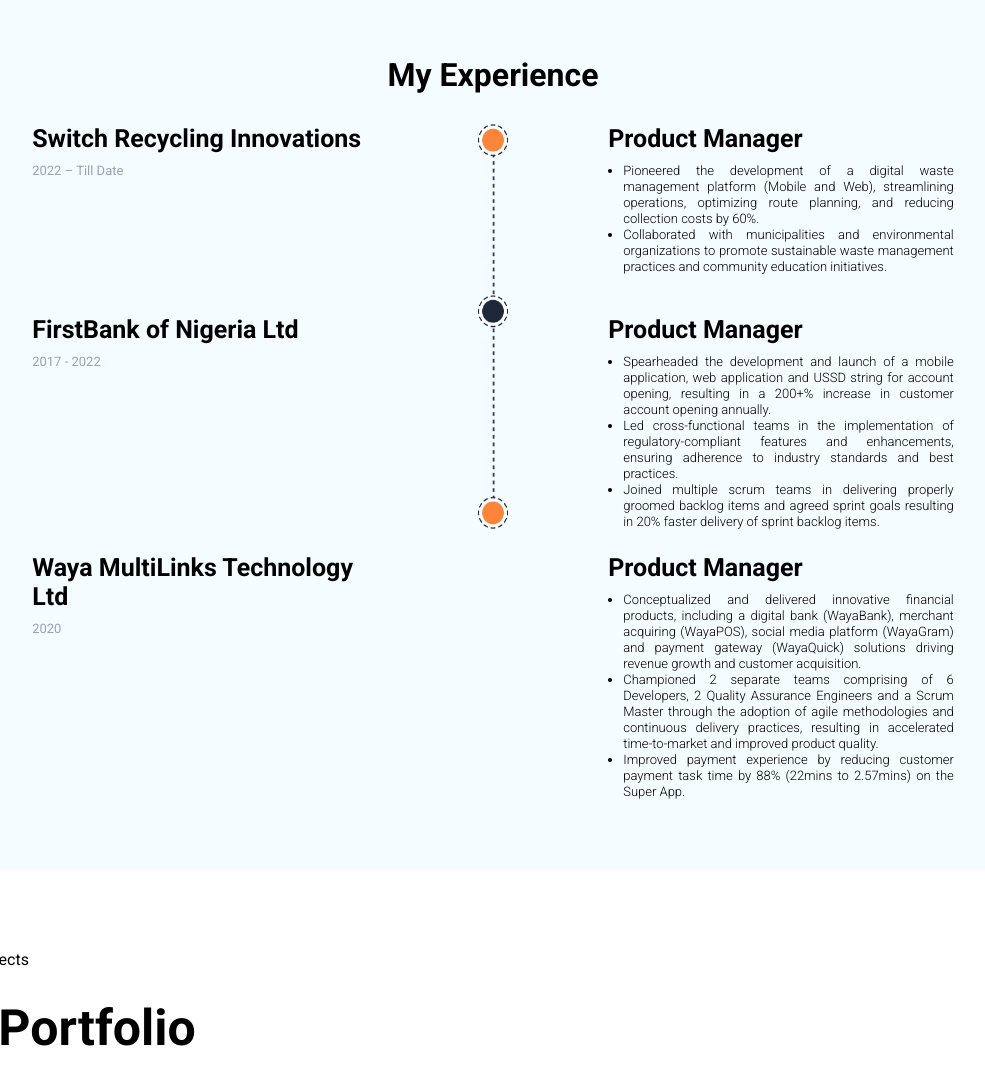
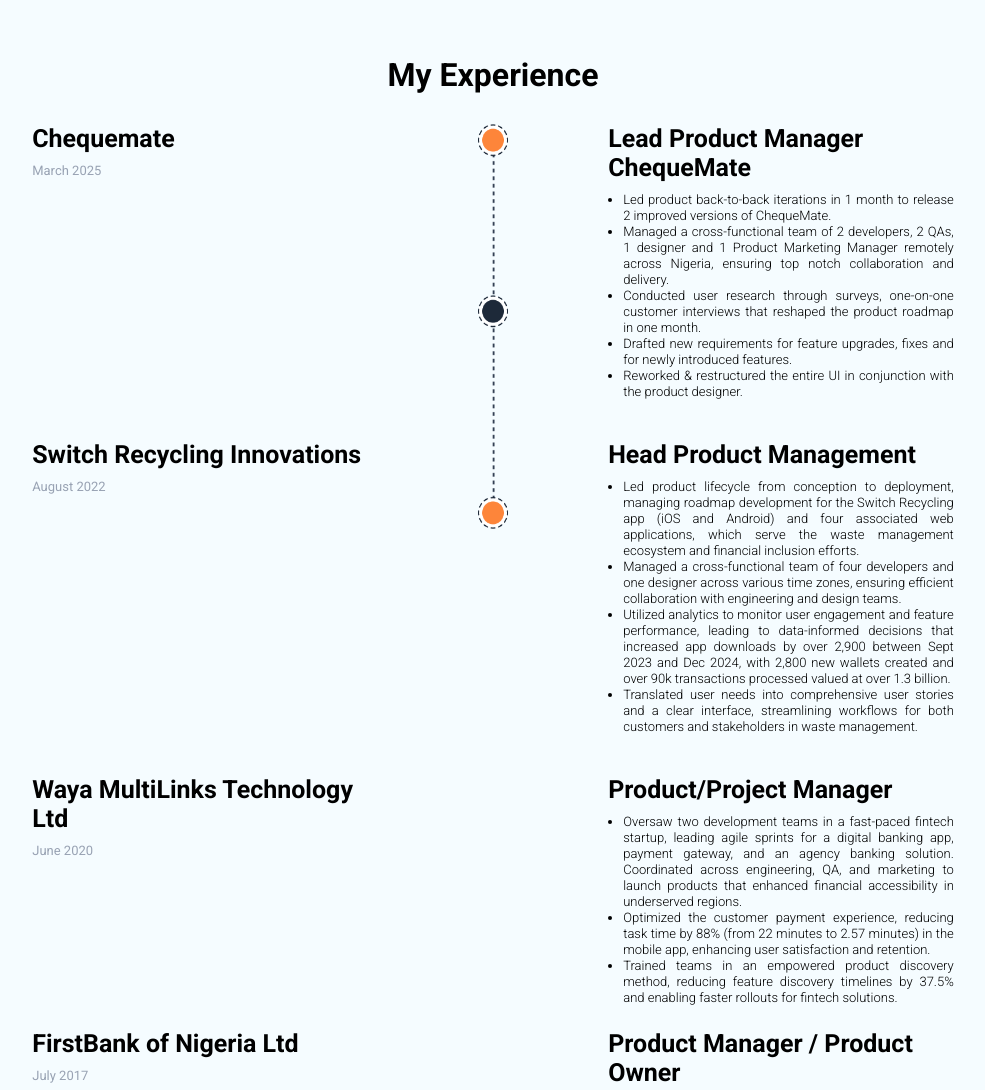
Before and after one commit to Warithlawal/Michael-odo, a plain HTML site: page index.html in a window 1280 px wide. Shown: the part 2080-3170 px from the top of the page, without its empty margins (147-1132 px from the left). Drawn offline with Linux system fonts and the light colour scheme.

Commit message:
Add files via upload

```diff
--- a/index.html
+++ b/index.html
@@ -115,14 +115,36 @@
 			<div class="experience-content exp-bottom">
 				<img class="experience-line" src="Icons/Frame.png">
 				<div class="exp-location">
-					<h1>Switch Recycling Innovations</h1>
-					<p>2022 – Till Date</p>
+					<h1>Chequemate</h1>
+					<p>March 2025</p>
 				</div>
 				<div class="exp-title">
-					<h1>Product Manager</h1>
+					<h1>Lead Product Manager ChequeMate</h1>
 					<ul>
-						<li>Pioneered the development of a digital waste management platform (Mobile and Web), streamlining operations, optimizing route planning, and reducing collection costs by 60%.</li>
-						<li>Collaborated with municipalities and environmental organizations to promote sustainable waste management practices and community education initiatives.</li>
+						<li>Led product back-to-back iterations in 1 month to release 2 improved versions of ChequeMate.</li>
+						<li>Managed a cross-functional team of 2 developers, 2 QAs, 1 designer and 1 Product Marketing Manager remotely across Nigeria, ensuring top notch collaboration and delivery.</li>
+						<li>Conducted user research through surveys, one-on-one customer interviews that reshaped the product roadmap in one month.</li>
+						<li>Drafted new requirements for feature upgrades, fixes and for newly introduced features.</li>
+						<li>Reworked & restructured the entire UI in conjunction with the product designer.</li>
+					</ul>
+				</div>
+			</div>
+
+			<img class="frame-2" src="Icons/Frame 2.png">
+
+			<div class="experience-content exp-bottom">
+
+				<div class="exp-location">
+					<h1>Switch Recycling Innovations</h1>
+					<p>August 2022</p>
+				</div>
+				<div class="exp-title">
+					<h1>Head Product Management</h1>
+					<ul>
+						<li>Led product lifecycle from conception to deployment, managing roadmap development for the Switch Recycling app (iOS and Android) and four associated web applications, which serve the waste management ecosystem and financial inclusion efforts.</li>
+						<li>Managed a cross-functional team of four developers and one designer across various time zones, ensuring efficient collaboration with engineering and design teams.</li>
+						<li>Utilized analytics to monitor user engagement and feature performance, leading to data-informed decisions that increased app downloads by over 2,900 between Sept 2023 and Dec 2024, with 2,800 new wallets created and over 90k transactions processed valued at over 1.3 billion.</li>
+						<li>Translated user needs into comprehensive user stories and a clear interface, streamlining workflows for both customers and stakeholders in waste management.</li>
 					</ul>
 				</div>
 			</div>
@@ -131,35 +153,36 @@
 
 			<div class="experience-content exp-bottom-2">
 				<div class="exp-location">
-					<h1>FirstBank of Nigeria Ltd</h1>
-					<p>2017 - 2022</p>
+					<h1>Waya MultiLinks Technology Ltd</h1>
+					<p>June 2020</p>
 				</div>
 				<div class="exp-title">
-					<h1>Product Manager</h1>
+					<h1>Product/Project Manager</h1>
 					<ul>
-						<li>Spearheaded the development and launch of a mobile application, web application and USSD string for account opening, resulting in a 200+% increase in customer account opening annually.</li>
-						<li>Led cross-functional teams in the implementation of regulatory-compliant features and enhancements, ensuring adherence to industry standards and best practices.</li>
-						<li>Joined multiple scrum teams in delivering properly groomed backlog items and agreed sprint goals resulting in 20% faster delivery of sprint backlog items.</li>
+						<li>Oversaw two development teams in a fast-paced fintech startup, leading agile sprints for a digital banking app, payment gateway, and an agency banking solution. Coordinated across engineering, QA, and marketing to launch products that enhanced financial accessibility in underserved regions.</li>
+						<li>Optimized the customer payment experience, reducing task time by 88% (from 22 minutes to 2.57 minutes) in the mobile app, enhancing user satisfaction and retention.</li>
+						<li>Trained teams in an empowered product discovery method, reducing feature discovery timelines by 37.5% and enabling faster rollouts for fintech solutions.</li>
 					</ul>
 				</div>
 			</div>
 
 			<img class="frame-2" src="Icons/Frame 2.png">
 
-			<div class="experience-content">
+			<div class="experience-content ">
 				<div class="exp-location">
-					<h1>Waya MultiLinks Technology Ltd</h1>
-					<p>2020</p>
+					<h1>FirstBank of Nigeria Ltd</h1>
+					<p>July 2017</p>
 				</div>
 				<div class="exp-title">
-					<h1>Product Manager</h1>
+					<h1>Product Manager / Product Owner</h1>
 					<ul>
-						<li>Conceptualized and delivered innovative financial products, including a digital bank (WayaBank), merchant acquiring (WayaPOS), social media platform (WayaGram) and payment gateway (WayaQuick) solutions driving revenue growth and customer acquisition.</li>
-						<li>Championed 2 separate teams comprising of 6 Developers, 2 Quality Assurance Engineers and a Scrum Master through the adoption of agile methodologies and continuous delivery practices, resulting in accelerated time-to-market and improved product quality.</li>
-						<li>Improved payment experience by reducing customer payment task time by 88% (22mins to 2.57mins) on the Super App.</li>
+						<li>Drove development cycles for multiple AI-powered products in a tier-1 financial institution, including apps for bulk account opening and credit management, resulting in over 3.5 million new customer acquisitions annually.</li>
+						<li>Implemented transaction-based algorithms to streamline customer lending, which enabled rapid loan disbursements totaling over 10 billion naira within six months, significantly enhancing customer access to credit.</li>
+						<li>Worked with multiple scrum teams to define and deliver well-groomed backlog items, improving delivery speed by 20% and aligning development goals with business objectives.</li>
 					</ul>
 				</div>
 			</div>
+
 		</div>
 	</div>
 	<!------------------------- Projects ---------------------------->
@@ -227,6 +250,23 @@
 					</div>
 				</div>
 			</div>
+
+			<div class="project-cards">
+				<img src="Placeholder/Image-3.png">
+				<div class="card-details-3">
+					<h1>Chequemate</h1>
+					<p>
+						Chequemate Is a digital savings platform that modernizes the traditional Nigerian Ajo system while also providing structured solo savinas options. Designed for securitv. transparency. and ease of use. Chequemate allows users to effortlessly save money, participate in group savings, and achieve financial goals within a trusted network
+					</p>
+					<div class="product-arrow">View product <img src="Icons/Vector-1 2.png"></div>
+					<div class="product-link">
+						<a href="https://apps.apple.com/us/app/chequemate-savings/id6736896787
+						" target="_blank">Chequemate iOS</a>
+						<a href="https://play.google.com/store/apps/details?id=com.chequemate.app&pcampaignid=web_share
+						" target="_blank">Chequemate Android</a>
+					</div>
+				</div>
+			</div>
 		</div>
 	</div>
 	<!------------------------- Let's Discuss ---------------------------->
```
Also changed, not shown: Placeholder/Image-3.png (added).
